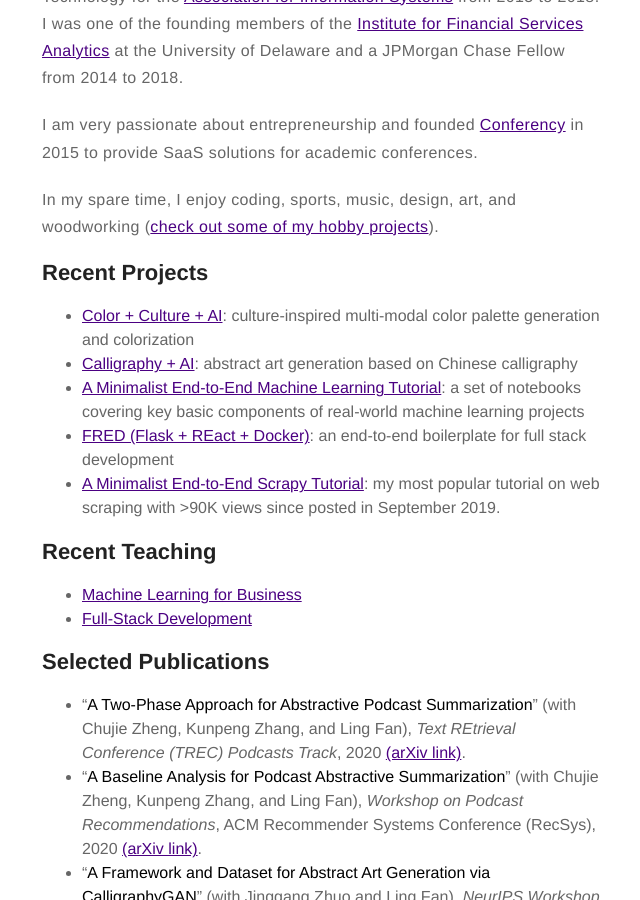
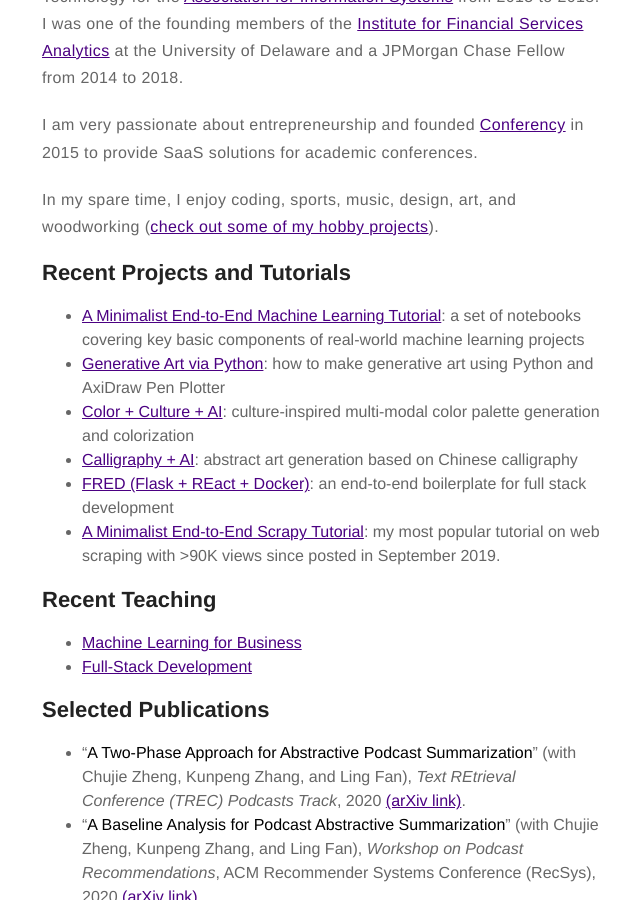
Before and after one commit to harrywang/harrywang.github.io, a Jekyll site: the page built from about.md, in a window 1280 px wide and 900 px high, scrolled down 657 px. Shown: the whole window, without its empty margins (318-958 px from the left). Built offline with Jekyll 4.4.1, drawn with Linux system fonts in a browser that asks for light colours.

Commit message:
updated about page

```diff
--- a/about.md
+++ b/about.md
@@ -14,11 +14,12 @@ I am very passionate about entrepreneurship and founded [Conferency](https://www
 
 In my spare time, I enjoy coding, sports, music, design, art, and woodworking ([check out some of my hobby projects](hobby.md)).
 
-## Recent Projects
+## Recent Projects and Tutorials
 
+- [A Minimalist End-to-End Machine Learning Tutorial](http://harrywang.me/mini-ml): a set of notebooks covering key basic components of real-world machine learning projects
+- [Generative Art via Python](http://harrywang.me/generative): how to make generative art using Python and AxiDraw Pen Plotter
 - [Color + Culture + AI](http://harrywang.me/color): culture-inspired multi-modal color palette generation and colorization
 - [Calligraphy + AI](http://harrywang.me/calligraphy): abstract art generation based on Chinese calligraphy
-- [A Minimalist End-to-End Machine Learning Tutorial](http://harrywang.me/mini-ml): a set of notebooks covering key basic components of real-world machine learning projects
 - [FRED (Flask + REact + Docker)](http://harrywang.me/fred): an end-to-end boilerplate for full stack development
 - [A Minimalist End-to-End Scrapy Tutorial](https://towardsdatascience.com/a-minimalist-end-to-end-scrapy-tutorial-part-i-11e350bcdec0?source=friends_link&sk=c9f8e32f28a88c61987ec60f93b93e6d): my most popular tutorial on web scraping with >90K views since posted in September 2019.
 
```
